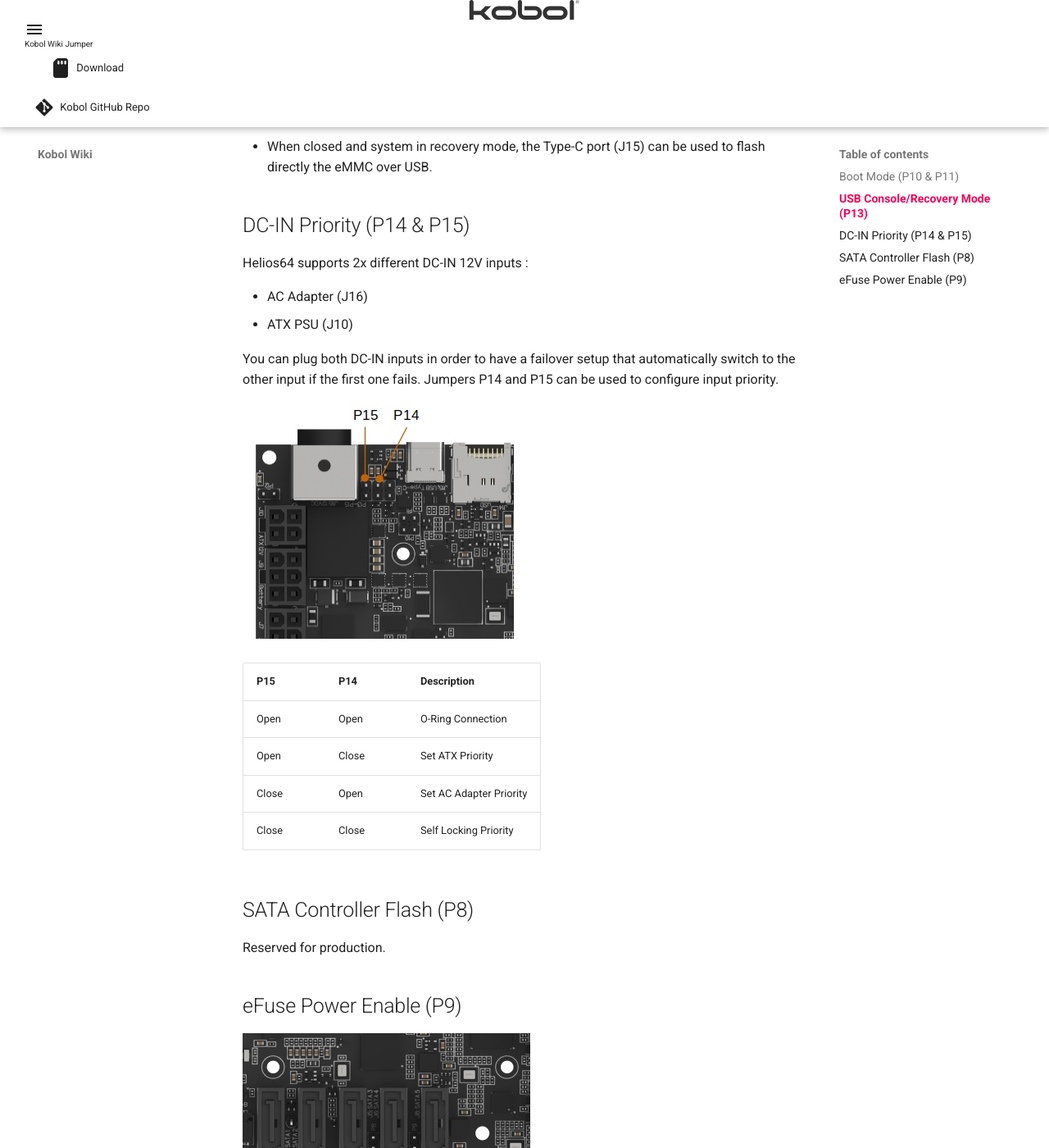
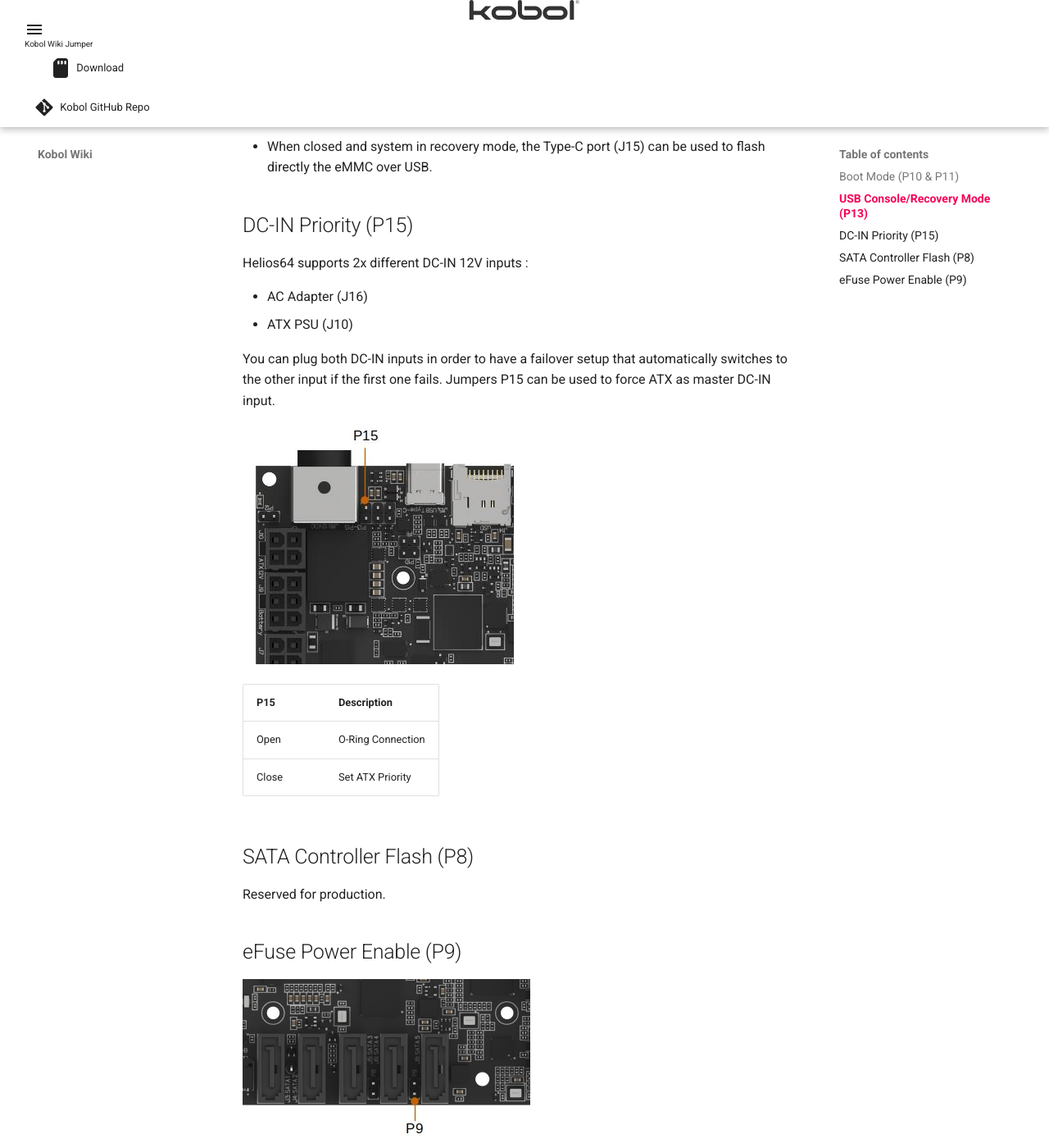
Before and after one commit to kobol-io/wiki, an MkDocs documentation site: the page built from docs/helios64/jumper.md, in a window 1280 px wide and 1400 px high, scrolled down 1770 px. Shown: the whole window at 82% size. Built offline with MkDocs 1.6.1 and Material for MkDocs 9.7.7, drawn with Linux system fonts in a browser that asks for light colours.

Commit message:
Update related to H64 rev1.2

```diff
--- a/docs/helios64/jumper.md
+++ b/docs/helios64/jumper.md
@@ -32,24 +32,21 @@ This jumper controls a 2:1 MUX switching the USB2.0 lanes of the Type-C port (J1
 * When the jumper is opened the Type-C port (J15) can be used to connect to the serial console of the Helios64.
 * When closed and system in recovery mode, the Type-C port (J15) can be used to flash directly the eMMC over USB.
 
-## DC-IN Priority (P14 & P15)
+## DC-IN Priority (P15)
 
 Helios64 supports 2x different DC-IN 12V inputs :
 
 * AC Adapter (J16)
 * ATX PSU (J10)
 
-You can plug both DC-IN inputs in order to have a failover setup that automatically switch to the other input if the first one fails. Jumpers P14 and P15 can be used to configure input priority.
+You can plug both DC-IN inputs in order to have a failover setup that automatically switches to the other input if the first one fails. Jumpers P15 can be used to force ATX as master DC-IN input.
 
-![P14 P15 location](/helios64/img/jumper/p14-15-jumper.jpg)
+![P15 location](/helios64/img/jumper/p15-jumper.jpg)
 
-| P15 | P14 | Description |
-|-----|-----|-------------|
-| Open  | Open  | O-Ring Connection |
-| Open  | Close | Set ATX Priority |
-| Close | Open  | Set AC Adapter Priority |
-| Close | Close | Self Locking Priority |
-
+| P15 | Description |
+|-----|-------------|
+| Open  | O-Ring Connection |
+| Close | Set ATX Priority |
 
 ## SATA Controller Flash (P8)
 
```
Also changed, not shown: docs/helios64/hardware.md (+4 -4 lines), docs/helios64/sata.md (+4 -4 lines), docs/helios64/uext.md (+3 -3 lines), docs/helios64/usb.md (+5 -1 lines), docs/helios64/img/hardware/helios64_block_diagram.png, docs/helios64/img/hardware/helios64_board_labeled.jpg, docs/helios64/img/intro/helios64-top-view.jpg, docs/helios64/img/jumper/p14-15-jumper.jpg (deleted), docs/helios64/img/jumper/p15-jumper.jpg (added), docs/helios64/img/sata/j7.jpg (deleted), docs/helios64/img/sata/j8.jpg (added), docs/helios64/img/sata/j8_pinout.jpg (renamed from docs/helios64/img/sata/j7_pinout.jpg), docs/helios64/img/sata/sata.jpg, docs/helios64/img/usb/p14_pinout.jpg (added).
